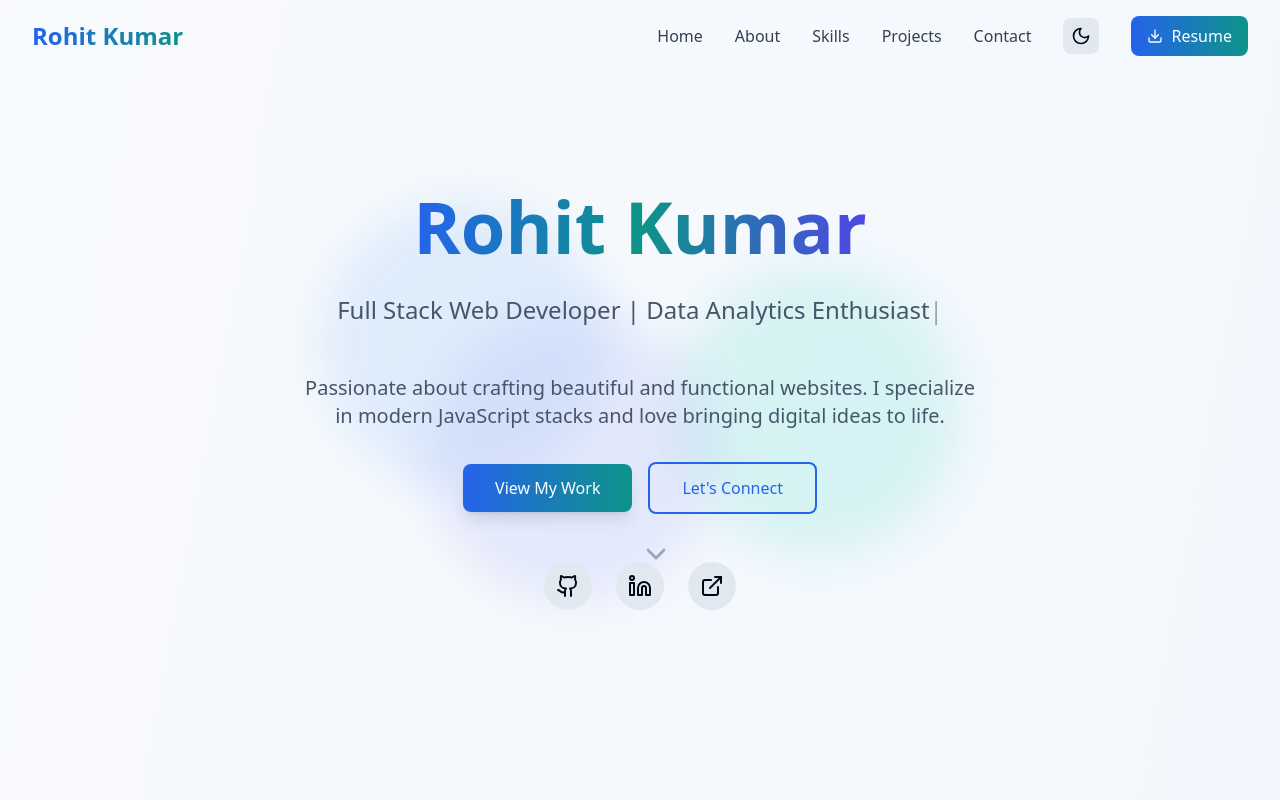
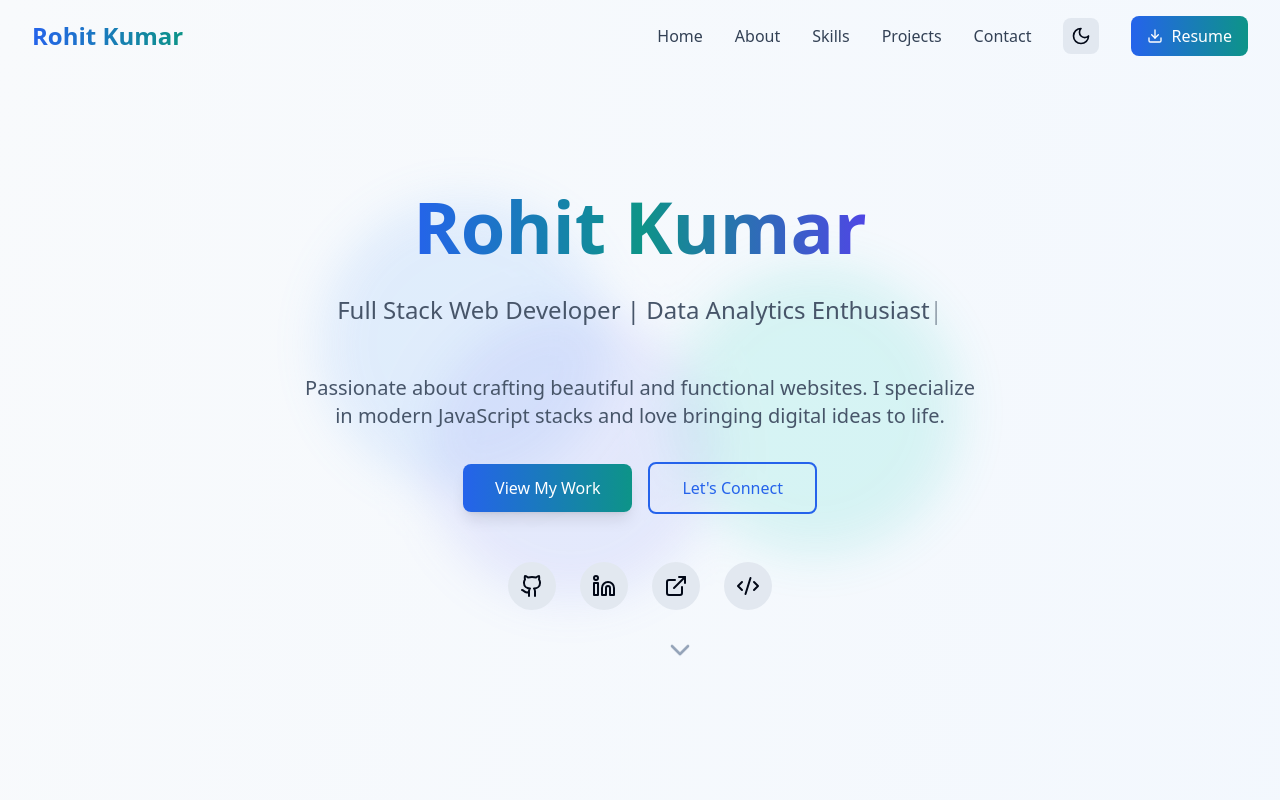
Before and after one commit to Rohitk6150/rohit-kumar-folio-craft, a React (Vite) app: page / in a window 1280 px wide. Shown: the top 800 px of the page. Built offline with nearby package versions, Linux system fonts and the light colour scheme.

Commit message:
Add social media icons and adjustments
Add LeetCode and Coding Ninjas icons. Adjust bounce down arrow position.

```diff
--- a/src/components/ContactSection.tsx
+++ b/src/components/ContactSection.tsx
@@ -1,5 +1,5 @@
 import React, { useState } from 'react';
-import { Mail, Phone, MapPin, Send, Github, Linkedin, ExternalLink } from 'lucide-react';
+import { Mail, Phone, MapPin, Send, Github, Linkedin, ExternalLink, Code2 } from 'lucide-react';
 import { useToast } from '@/hooks/use-toast';
 
 const ContactSection = () => {
@@ -82,6 +82,11 @@ const ContactSection = () => {
       icon: <ExternalLink className="w-5 h-5" />,
       label: "LeetCode",
       url: "https://leetcode.com/u/rohitk6150"
+    },
+    {
+      icon: <Code2 className="w-5 h-5" />,
+      label: "Coding Ninjas",
+      url: "https://www.codingninjas.com/studio/profile/rohitk6150"
     }
   ];
 
--- a/src/components/Footer.tsx
+++ b/src/components/Footer.tsx
@@ -1,6 +1,6 @@
 
 import React from 'react';
-import { Github, Linkedin, ExternalLink, Heart } from 'lucide-react';
+import { Github, Linkedin, ExternalLink, Heart, Code2 } from 'lucide-react';
 
 const Footer = () => {
   const currentYear = new Date().getFullYear();
@@ -69,6 +69,14 @@ const Footer = () => {
               >
                 <ExternalLink size={20} />
               </a>
+              <a
+                href="https://www.codingninjas.com/studio/profile/rohitk6150"
+                target="_blank"
+                rel="noopener noreferrer"
+                className="p-3 bg-slate-800 rounded-lg hover:bg-slate-700 transition-colors duration-200 transform hover:scale-105"
+              >
+                <Code2 size={20} />
+              </a>
             </div>
             <p className="text-slate-400 text-sm">
               Open for opportunities and collaboration
--- a/src/components/HeroSection.tsx
+++ b/src/components/HeroSection.tsx
@@ -1,6 +1,6 @@
 
 import React, { useState, useEffect } from 'react';
-import { ChevronDown, Github, Linkedin, ExternalLink } from 'lucide-react';
+import { ChevronDown, Github, Linkedin, ExternalLink, Code2 } from 'lucide-react';
 
 const HeroSection = () => {
   const [displayText, setDisplayText] = useState('');
@@ -61,7 +61,7 @@ const HeroSection = () => {
           </a>
         </div>
 
-        <div className="flex items-center justify-center space-x-6 animate-fade-in animation-delay-3000">
+        <div className="flex items-center justify-center space-x-6 animate-fade-in animation-delay-3000 relative">
           <a
             href="https://github.com/Rohitk6150"
             target="_blank"
@@ -86,10 +86,19 @@ const HeroSection = () => {
           >
             <ExternalLink size={24} />
           </a>
-        </div>
+          <a
+            href="https://www.codingninjas.com/studio/profile/rohitk6150"
+            target="_blank"
+            rel="noopener noreferrer"
+            className="p-3 rounded-full bg-slate-200 dark:bg-slate-700 hover:bg-slate-300 dark:hover:bg-slate-600 transition-all duration-200 transform hover:scale-110"
+          >
+            <Code2 size={24} />
+          </a>
 
-        <div className="absolute bottom-8 left-1/2 transform -translate-x-1/2 animate-bounce">
-          <ChevronDown size={32} className="text-slate-400" />
+          {/* Bounce arrow positioned above LinkedIn icon */}
+          <div className="absolute -bottom-16 left-1/2 transform -translate-x-1/2 animate-bounce">
+            <ChevronDown size={32} className="text-slate-400" />
+          </div>
         </div>
       </div>
     </section>
```
